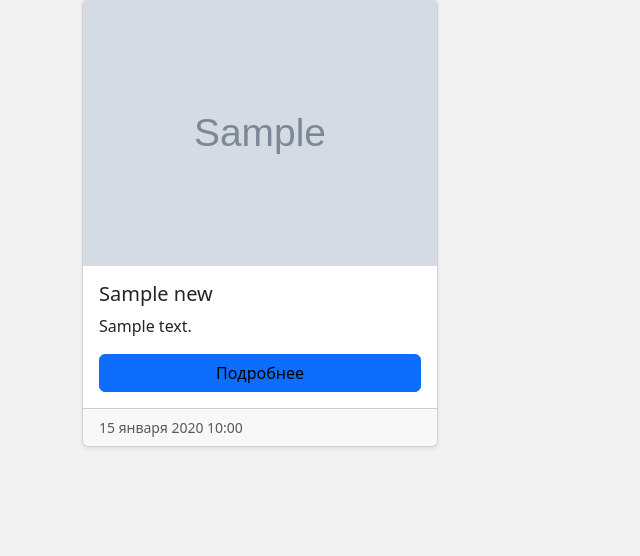
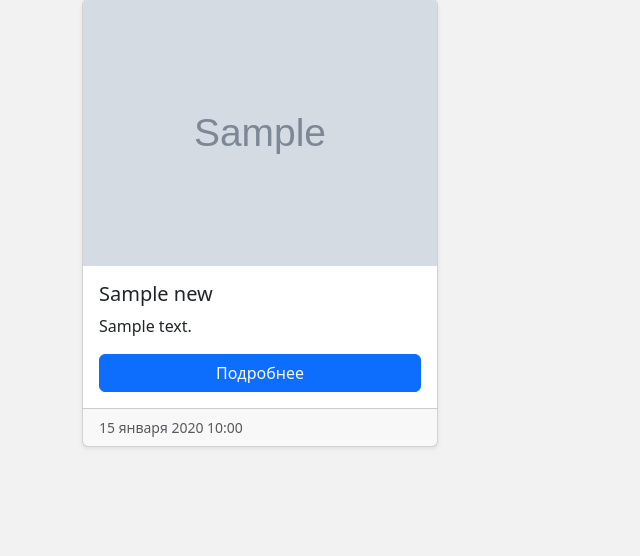
Before and after one commit to 124476/Smart_Class_web, a Django app: page /news/news/ in a window 1280 px wide. Shown: the part 160-716 px from the top of the page, without its empty margins (0-640 px from the left). Run offline with Django 5.2, Linux system fonts and the light colour scheme; tables that the repository leaves empty hold one stand-in row (Sample ...); some libraries are stand-ins or nearby versions.

Commit message:
micro fix front (news detail button text color)

```diff
--- a/web/templates/news/news_list.html
+++ b/web/templates/news/news_list.html
@@ -17,7 +17,7 @@
               <div class="card-body d-flex flex-column">
                 <h5 class="card-title">{{ news.name }}</h5>
                 <p class="card-text">{{ news.description|truncatewords:30 }}</p>
-                <a class="btn btn-primary" href="{{ news.get_absolute_url }}">Подробнее</a>
+                <a class="btn btn-primary text-light" href="{{ news.get_absolute_url }}">Подробнее</a>
               </div>
               <div class="card-footer text-muted small">
                 {{ news.created_at|date:"d E Y H:i" }}
```
